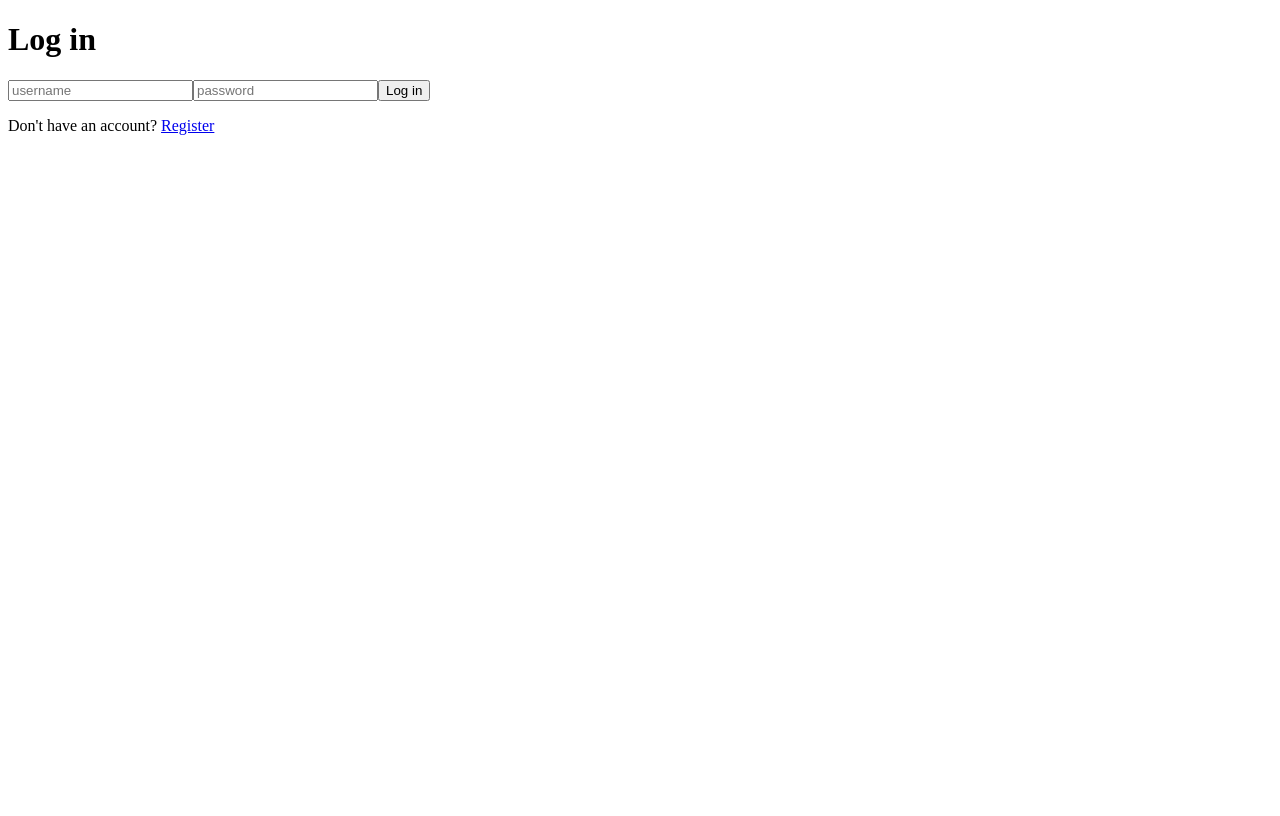
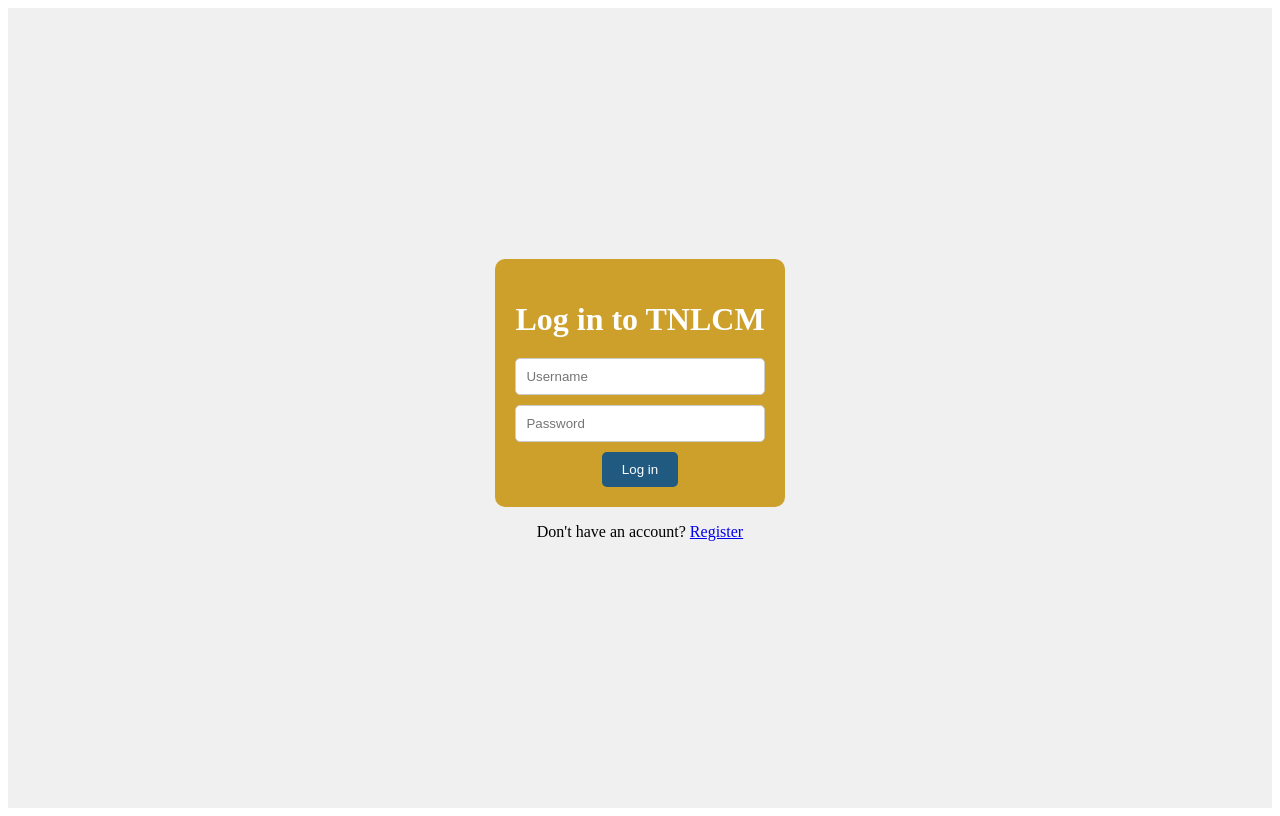
Before and after one commit to 6G-SANDBOX/TNLCM_FRONTEND, a Next.js app: page /tnlcm/login in a window 1280 px wide. Built offline with nearby package versions, Linux system fonts and the light colour scheme; sample sign-in values are in the browser's storage.

Commit message:
Add the login component and style

```diff
--- /dev/null
+++ b/src/app/tnlcm/login/Login.module.css
@@ -0,0 +1,22 @@
+.login-container {
+    display: flex;
+    flex-direction: column;
+    align-items: center;
+    justify-content: center;
+    height: 100vh;
+    background-color: #f0f0f0;
+}
+
+.login-form {
+    background-color: #CDA02B;
+    padding: 20px;
+    border-radius: 10px;
+    display: flex;
+    flex-direction: column;
+    align-items: center;
+}
+
+.login-title {
+    color: #fff;
+    margin-bottom: 20px;
+}
--- a/src/app/tnlcm/login/page.js
+++ b/src/app/tnlcm/login/page.js
@@ -2,8 +2,11 @@
 
 import { useState } from 'react';
 import { useRouter } from 'next/navigation';
+import Button from '../../components/Button';
+import Input from '../../components/Input';
 import { loginUser } from '../../lib/apiHandler';
 import { saveAccessTokenToLocalStorage, saveRefreshTokenToLocalStorage } from '../../lib/jwtHandler';
+import styles from './Login.module.css';
 
 export default function LoginPage() {
     const [username, setUsername] = useState('');
@@ -12,33 +15,46 @@ export default function LoginPage() {
 
     const handleLogin = async (e) => {
         e.preventDefault();
+        if (!username || !password) {
+            alert('All fields are required');
+        }
         try {
             const tokens = await loginUser(username, password);
             saveAccessTokenToLocalStorage(tokens['access_token']);
             saveRefreshTokenToLocalStorage(tokens['refresh_token']);
             router.push('/tnlcm/home');
         } catch (error) {
-            console.error('Error:', error.message);
+            alert(error);
+        }
+    };
+
+    const handleKeyPress = (e) => {
+        if (e.key === 'Enter') {
+            handleLogin(e);
         }
     };
 
     return (
-        <div>
-            <h1>Log in</h1>
-            <form onSubmit={handleLogin}>
-                <input
+        <div className={styles['login-container']}>
+            <form onSubmit={handleLogin} className={styles['login-form']}>
+                <h1 className={styles['login-title']}>Log in to TNLCM</h1>
+                <Input
                     type="username"
-                    placeholder="username"
+                    placeholder="Username"
                     value={username}
                     onChange={(e) => setUsername(e.target.value)}
+                    onKeyDown={handleKeyPress}
+                    className="input-login-register"
                 />
-                <input
+                <Input
                     type="password"
-                    placeholder="password"
+                    placeholder="Password"
                     value={password}
                     onChange={(e) => setPassword(e.target.value)}
+                    onKeyDown={handleKeyPress}
+                    className="input-login-register"
                 />
-                <button type="submit">Log in</button>
+                <Button type="submit" className="button-login-register">Log in</Button>
             </form>
             <p>Don't have an account? <a href="/tnlcm/register">Register</a></p>
         </div>
```
